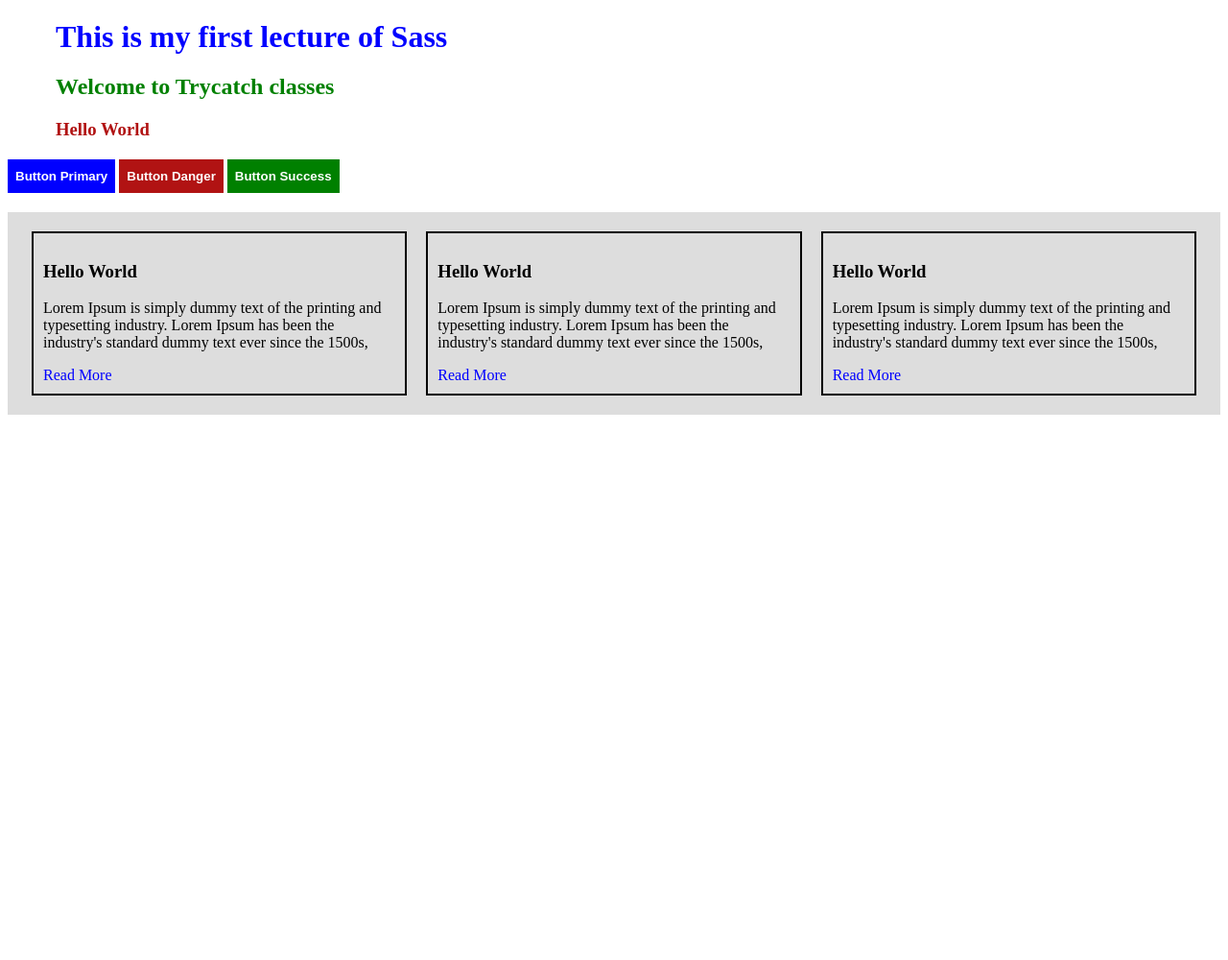
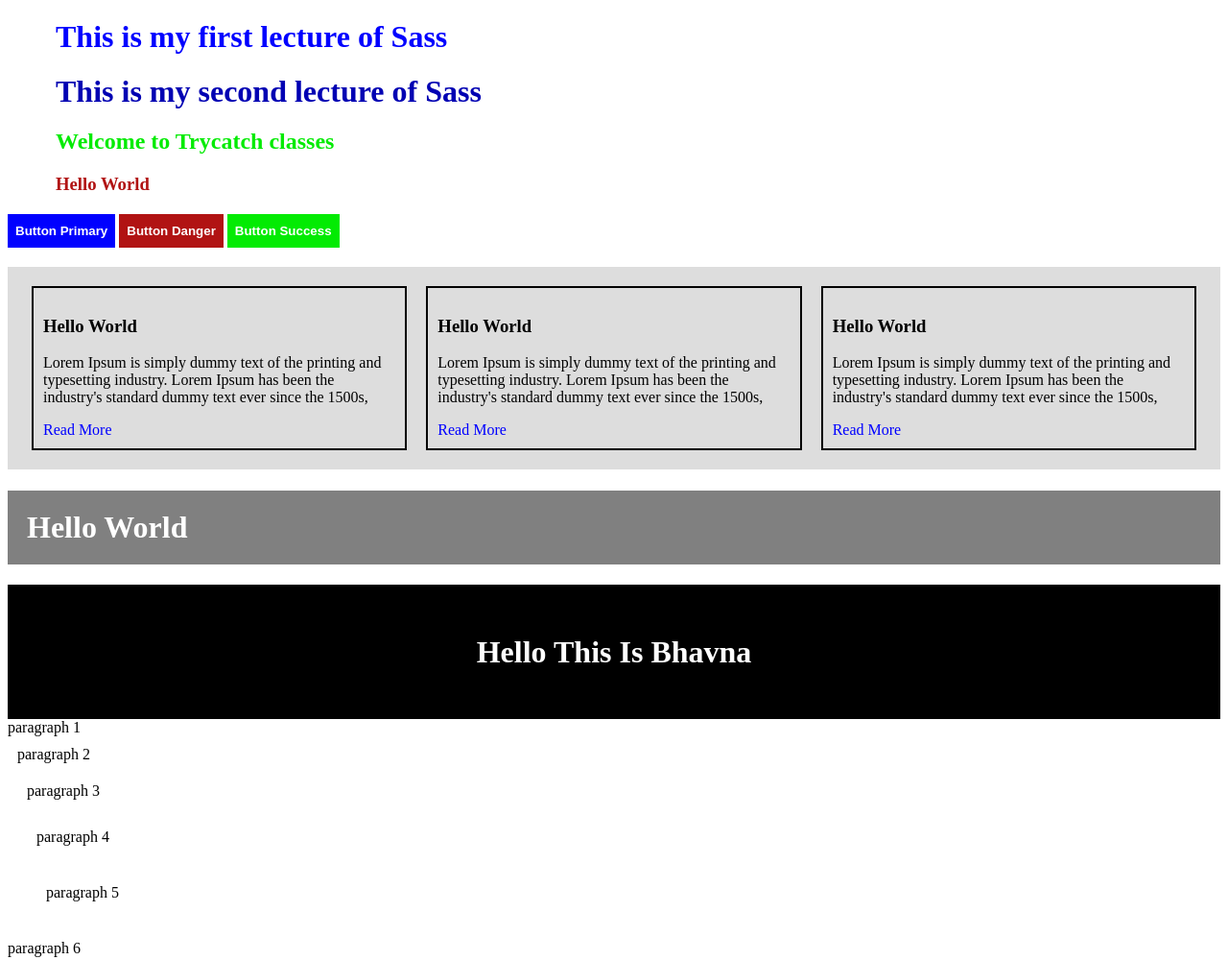
Before and after one commit to bhavna11patidar/avani_scss, a plain HTML site: page index.html in a window 1280 px wide. Shown: the whole page at 96% size. Before the commit the page ends 800 px from the top, so only its background shows below. Drawn offline with Linux system fonts and the light colour scheme.

Commit message:
Scss sencond Lecture

```diff
--- a/_variables.scss
+++ b/_variables.scss
@@ -3,3 +3,34 @@ $danger:rgb(177, 19, 19);
 $success:rgb(3, 235, 3);
 $marginTB:20px 50px;
 $white:#FFF;
+$secondary:gray;
+$dark:#000;
+
+
+@function setTextColor($color){
+    @if(lightness($color)>70){
+        @return $white;
+    }@else{
+        @return $dark;
+    }
+}
+
+@function setTextColor1($color){
+    @if(lightness($color)<70){
+        @return $white;
+    }@else{
+        @return $dark;
+    }
+}
+
+@mixin settingBackgroundColor($color) {
+    background:$color;
+    color:setTextColor1($color);
+}
+
+$spaceAmount:(0,10,20,30,40);
+@each $space in $spaceAmount{
+    .m-#{$space}{
+        margin:#{$space}px;
+    }
+}
--- a/index.html
+++ b/index.html
@@ -8,6 +8,7 @@
 </head>
 <body>
     <h1 class="h1">This is my first lecture of Sass</h1>
+    <h1 class="h11">This is my second lecture of Sass</h1>
     <h2 class="h2">Welcome to Trycatch classes</h2>
     <h3 class="h3">Hello World</h3>
     <button class="btn-primary">Button Primary</button>
@@ -36,7 +37,18 @@
 
     </div>
 
+    <h1 class="text-pro">Hello World</h1>
 
+    <div class="container1">
+        <h1>Hello This Is Bhavna</h1>
+    </div>
+
+    <p class="m-0">paragraph 1</p>
+    <p class="m-10">paragraph 2</p>
+    <p class="m-20">paragraph 3</p>
+    <p class="m-30">paragraph 4</p>
+    <p class="m-40">paragraph 5</p>
+    <p>paragraph 6</p>
 
 </body>
 </html>
--- a/style.scss
+++ b/style.scss
@@ -1,7 +1,11 @@
 @import './variables';
 .h1{
-    color:$primary;
+    color:lighten($primary, 0%);
     margin: $marginTB;
+}
+.h11{
+    color:darken($primary, 15%);
+    margin:$marginTB;
 }
 .h2{
     color:$success;
@@ -51,3 +55,15 @@
         }
     }
 }
+
+.text-pro{
+    background-color:$secondary;
+    padding:20px;
+    color:setTextColor(lighten($secondary,40%));
+}
+
+.container1{
+    padding:30px;
+    text-align: center;
+    @include settingBackgroundColor($dark);
+}
```
Also changed, not shown: style.css, 1 other file.
